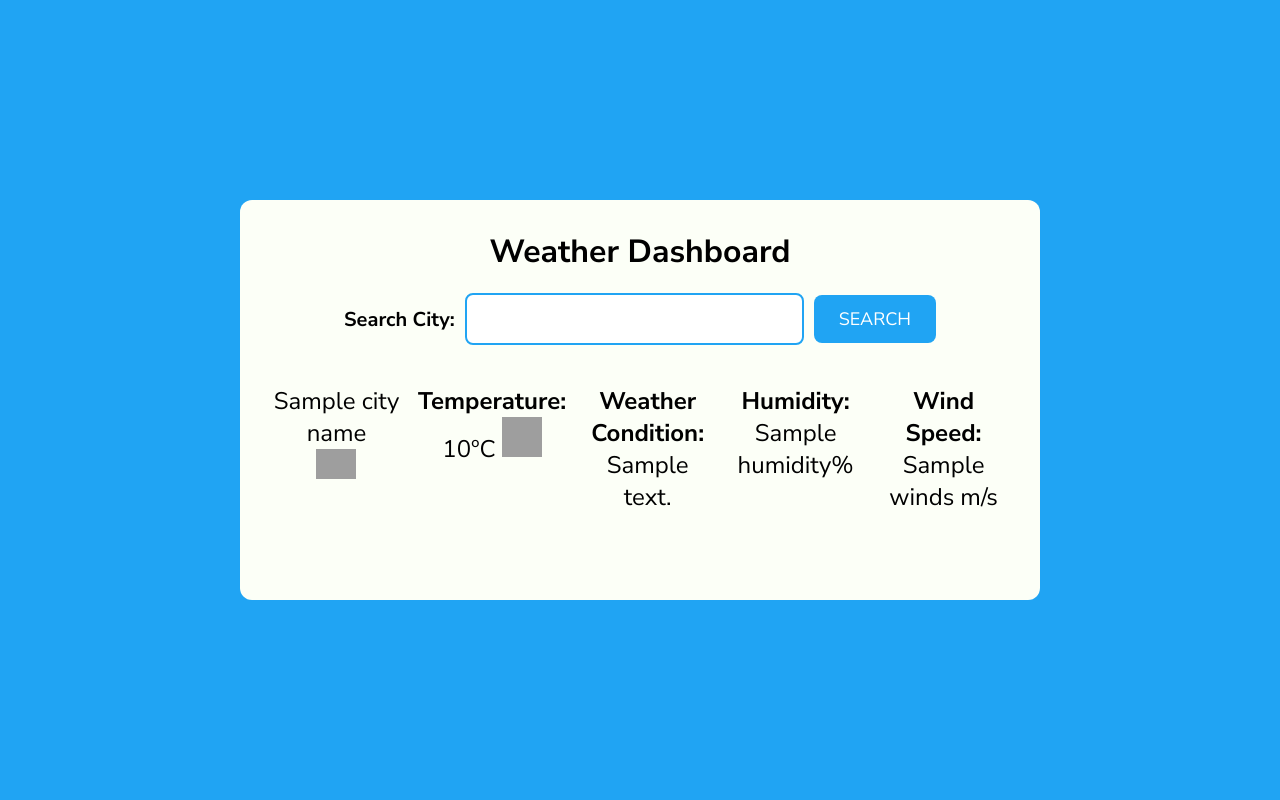
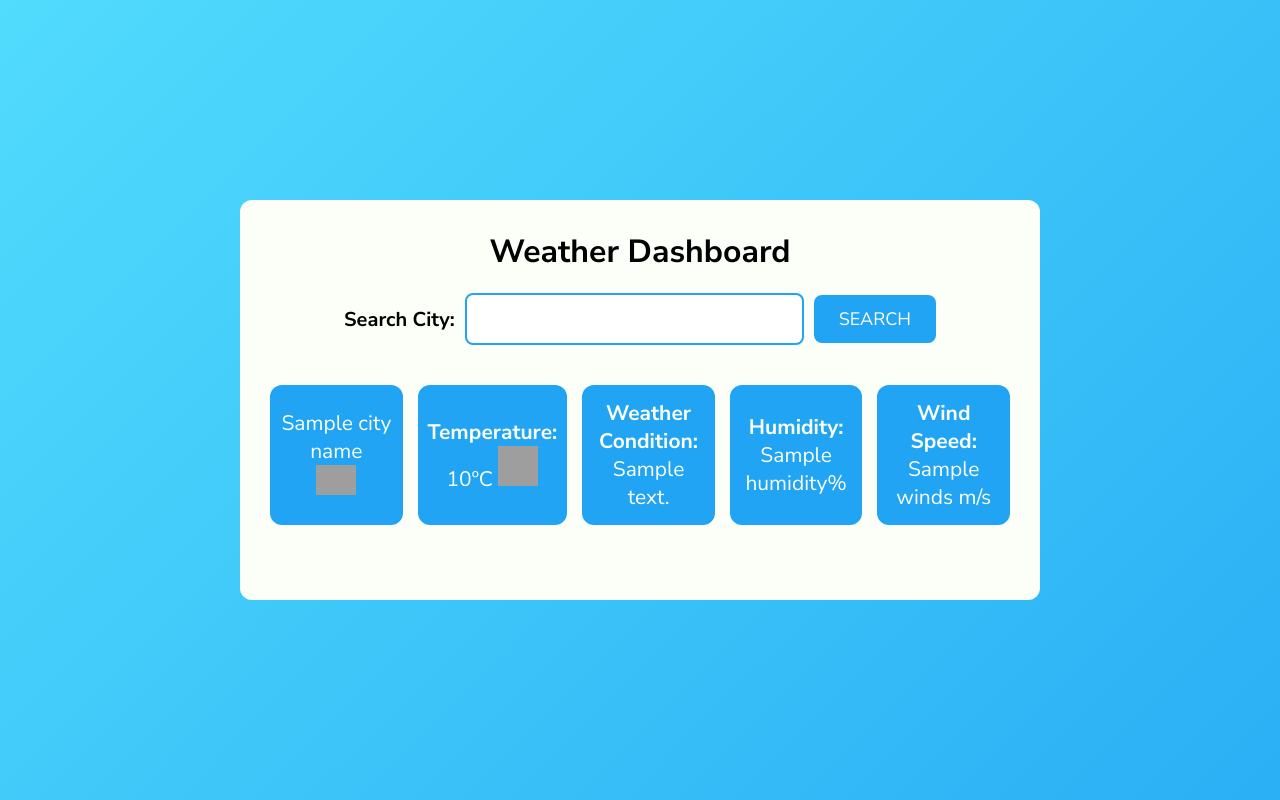
Before and after one commit to jasperusz/weather-dashboard, a Flask app: template templates/index.html in a window 1280 px wide. Run offline with Flask 3, Linux system fonts and the light colour scheme; the template is opened without the code that fills it: most values are stand-ins (such as "Sample title", 1, 10 or a date in 2020); grey boxes are pictures that could not be loaded.

Commit message:
feat(ui): background gradient animated, new cards appearence

```diff
--- a/static/styles.css
+++ b/static/styles.css
@@ -8,11 +8,19 @@
 }
 /* Background and containers sizing */
 body{
-    background-color: #20A4F3;
+    background: linear-gradient(-45deg, #2f6690, #20A4F3, #54DEFD, #d3d3d3);
+    background-size: 400% 400%;
+    animation: gradientBG 10s ease infinite;
     display: flex;
     justify-content: center;
     align-items: center;
     min-height: 100vH;
+}
+
+@keyframes gradientBG {
+    0% {background-position: 0% 50%;}
+    50% {background-position: 100% 50%;}
+    100% {background-position: 0% 50%;}
 }
 
 #main-content {
@@ -34,6 +42,7 @@ h1{
     justify-content: center;
 }
 
+/* Search box formatting */
 #search-box{
     display: flex;
     justify-content: center;
@@ -49,7 +58,7 @@ h1{
 }
 
 #city_name {
-    flex: 1; /* O "segredo" para a caixa aumentar de tamanho */
+    flex: 1;
     padding: 12px;
     font-size: 18px;
     border: 2px solid #20A4F3;
@@ -87,28 +96,42 @@ label {
     margin-top: 40px;
 }
 
+/* Cards Formatting and appearance */
 .card{
     display: flex;
     height: 120px;
     width: 150px;
+    background-color: #20A4F3;
+    align-items: center;
+    border-radius: 12px;
+    border: solid 2px #20A4F3;
+    padding: 8px;
+    transition: 0.5s ease-out;
+    overflow: visible;
 }
 
 .card#city{
     display: flex;
     flex-direction: column;
-    height: 30px;
+    justify-content: center;
 }
 
 .card#city img{
     height: 30px;
 }
 
+.card:hover{
+    border-color: #2f6690;
+    box-shadow: 0 4px 18px 0 rgba(0, 0, 0, 0.25);
+}
+
 /* Font formatting and reveal animation */
 #weather-results p {
     animation: slideInReveal 0.8s ease-out forwards;
     opacity: 0;
-    font-size: 24px;
+    font-size: 21px;
     text-align: center;
+    color: #FCFFF7;
 }
 
 /* WeatherIcon Size */
```
